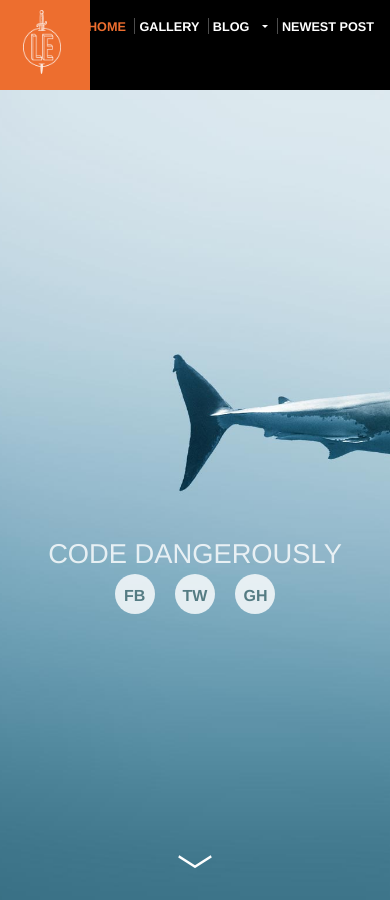
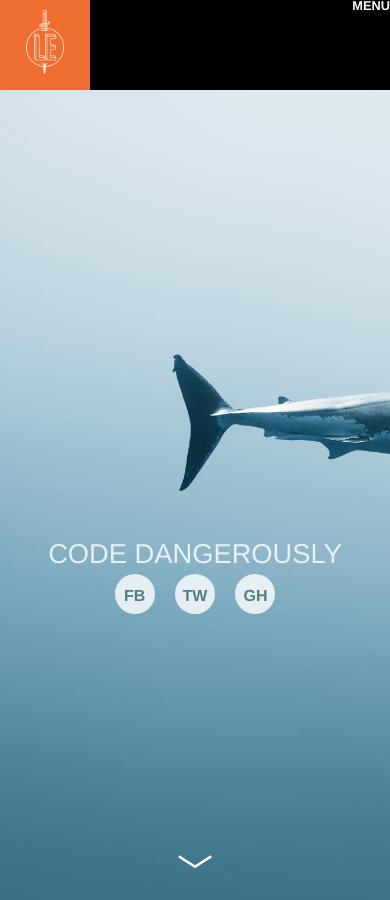
Before and after one commit to DominikAlberski/DominikAlberski.github.io, a Jekyll site: the page built from index.html, in a window 390 px wide and 900 px high. Built offline with Jekyll 4.4.1, drawn with Linux system fonts in a browser that asks for light colours.

Commit message:
completed 9.5
little understanding

```diff
--- a/_includes/header.html
+++ b/_includes/header.html
@@ -1,5 +1,7 @@
 <header class="header">
   <nav>
+    <input type="checkbox" id="mobile-menu" class="mobile-menu-check">
+    <label for="mobile-menu" class="show-mobile-menu">Menu</label>
     <ul class="header-nav nav-links">
       {% include nav-links.html %}
     </ul>
--- a/css/main.css
+++ b/css/main.css
@@ -90,7 +90,8 @@ h2 ~ p {
   color: #fff;
 }
 .nav-links a,
-.drop-trigger {
+.drop-trigger,
+.show-mobile-menu {
   font-size: 0.8rem;
   font-weight: bold;
   text-decoration: none;
@@ -125,7 +126,11 @@ h2 ~ p {
   border-left: 1px solid rgba(255, 255, 255, 0.3);
   padding-left: 1em;
 }
-
+/* MOBILE MENU */
+.mobile-menu-check,
+.show-mobile-menu {
+  display: none;
+}
 /* DROPDOWN STYLES */
 .dropdown {
   position: relative;
@@ -618,6 +623,64 @@ background-color: #000
   .gallery .gallery-info {
     flex: 1;
   }
+  /* MOBILE MENU */
+    .show-mobile-menu {
+      display: block;
+      float: right;
+      margin-top: 1.5vh
+      padding: 1.5em;
+      position: relative;
+    }
+    .header-nav {
+      background-color: #444;
+      box-sizing: border-box;
+      left: 0;
+      max-height: 0;
+      overflow: hidden;
+      padding: 0;
+      position: absolute;
+      text-align: center;
+      top: 10vh;
+      transition: all 0.5s ease-in-out;
+      width: 100vw;
+      z-index: 9;
+    }
+    .header-nav li {
+      display: block;
+      margin-top: 1em;
+    }
+    .header-nav li ~ li {
+      border: 0;
+      padding: 0;
+    }
+    .header-nav li:last-child {
+      margin-bottom: 1em;
+    }
+    .header-nav li:first-child a {
+      color: #fff;
+    }
+    /* HIDE DROPDOWN IN THE NAV MENU */
+    .header-nav .dropdown:hover .drop-menu,
+    .header-nav .drop-trigger:after {
+      display: none;
+    }
+    .header-nav .drop-trigger {
+      padding-right: 0;
+    }
+    .mobile-menu-check:checked ~ .header-nav {
+      max-height: 90vh;
+    }
+    .mobile-menu-check:checked ~ .show-mobile-menu:after {
+      background-color: #000;
+      color: #ed6e2f;
+      content: "X";
+      left: 0;
+      position: absolute;
+      top: 1.5em;
+      width: 100%;
+      text-align: center;
+    }
+  }
 }
 
 
```
Also changed, not shown: 6 other files.
